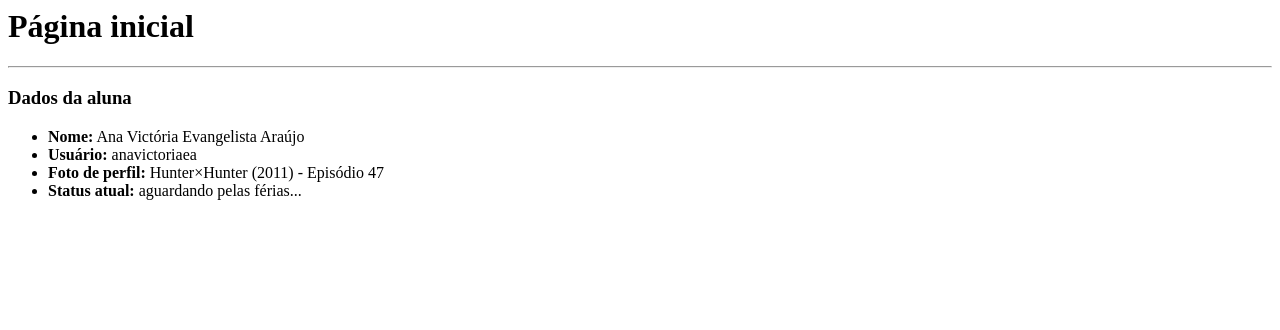
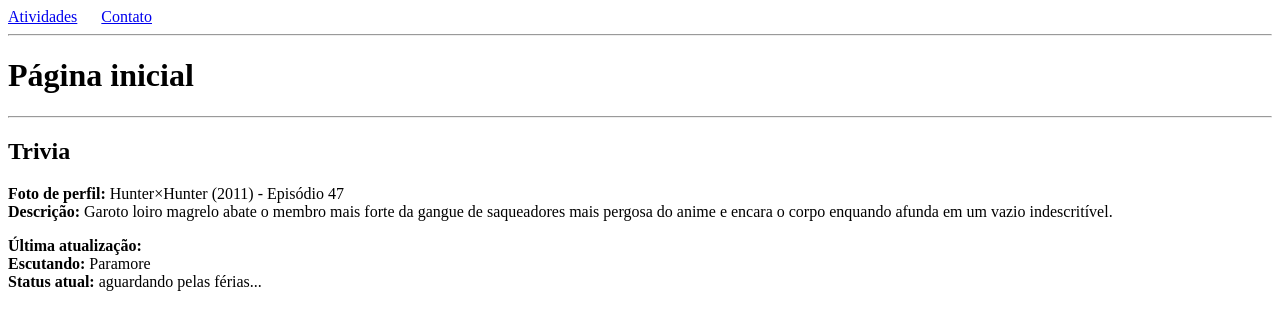
Before and after one commit to anavictoriaea/web-platform-atvidadesav, a plain HTML site: page index.html in a window 1280 px wide. Drawn offline with Linux system fonts and the light colour scheme.

Commit message:
Estrutura básica das páginas index.html, contato.html e atividades.html completa

```diff
--- a/index.html
+++ b/index.html
@@ -1,16 +1,21 @@
+<!DOCTYPE html>
 <html>
   <head>
+    <title>Página inicial</title>
     <meta charset="UTF-8">
   </head>
   <body>
+    <a href="atividades/atividades.html">Atividades</a>
+    &emsp;
+    <a href="contato.html">Contato</a>
+    <hr>
     <h1>Página inicial</h1>
     <hr>
-    <h3>Dados da aluna</h3>
-    <ul>
-      <li><b>Nome:</b> Ana Victória Evangelista Araújo</li>
-      <li><b>Usuário:</b> anavictoriaea</li>
-      <li><b>Foto de perfil:</b> Hunter×Hunter (2011) - Episódio 47</li>
-      <li><b>Status atual:</b> aguardando pelas férias...</li>
-    </ul>
+    <h2>Trivia</h2>
+    <p><strong>Foto de perfil:</strong> Hunter×Hunter (2011) - Episódio 47<br>
+    <strong>Descrição:</strong> Garoto loiro magrelo abate o membro mais forte da gangue de saqueadores mais pergosa do anime e encara o corpo enquando afunda em um vazio indescritível.</p>
+    <p><strong>Última atualização:</strong><br>
+    <strong>Escutando:</strong> Paramore<br>
+    <strong>Status atual:</strong> aguardando pelas férias...</p>
   </body>
 </html>
```
Also changed, not shown: atividades/atividades.html (added, +16 -0 lines), contato.html (added, +27 -0 lines).
